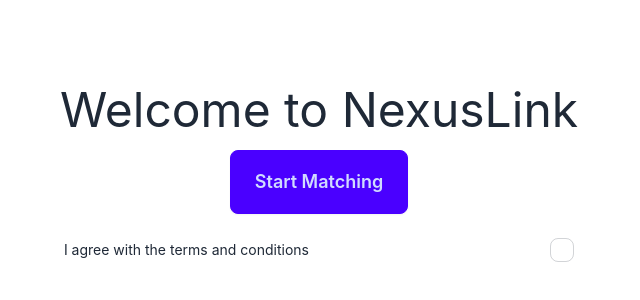
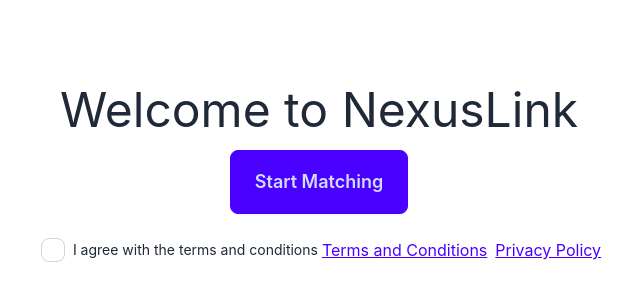
Before and after one commit to Kbpatel3/InstantNexus, a React (Create React App) app in the folder frontend/my-app/: page / in a window 1280 px wide. Shown: the part 222-522 px from the top of the page, without its empty margins (321-961 px from the left). Built offline with nearby package versions, Linux system fonts and the light colour scheme; no server answers.

Commit message:
Finished LandingPage.js

```diff
--- a/frontend/my-app/src/pages/DashboardPage.js
+++ b/frontend/my-app/src/pages/DashboardPage.js
@@ -0,0 +1,20 @@
+import React, { useState, useEffect } from 'react';
+import io from 'socket.io-client';
+
+// Create a new socket.io client
+const socket = io('http://localhost:5000');
+
+// Test the connection
+socket.on('connect', () => {
+  alert('Connected to the server');
+});
+
+function DashboardPage() {
+  return (
+    <div>
+      <h1>Dashboard</h1>
+    </div>
+  );
+}
+
+export default DashboardPage;
--- a/frontend/my-app/src/pages/LandingPage.js
+++ b/frontend/my-app/src/pages/LandingPage.js
@@ -12,7 +12,14 @@ function LandingPage() {
         if (!accepted) {
             // Alert the user to accept the terms and privacy policies
             alert('Please accept the terms and privacy policies');
+        } else {
+            // Redirect the user to the dashboard
+            window.location.href = '/dashboard';
         }
+    }
+
+    const handleCheckboxButton = () => {
+        setAccepted(!accepted);
     }
 
     // JSX to render
@@ -21,11 +28,15 @@ function LandingPage() {
             <div className={'text-center'}>
                 <h1 className={'m-4 text-5xl'}>Welcome to NexusLink</h1>
                 <button className={"btn btn-primary btn-lg"} onClick={handleButtonClick}>Start Matching</button>
-                <div className="form-control m-4">
-                    <label className="label cursor-pointer">
+                <div className="m-4 flex justify-between items-center">
+                    <label className="label cursor-pointer flex items-center">
+                        <input type="checkbox" className="checkbox mr-2" onChange={handleCheckboxButton}/>
                         <span className="label-text">I agree with the terms and conditions</span>
-                        <input type="checkbox" className="checkbox"/>
                     </label>
+                    <div className="flex items-center space-x-2">
+                        <a href={"/terms"} className="link link-primary" target="_blank" rel="noopener noreferrer">Terms and Conditions</a>
+                        <a href={"/privacy"} className="link link-primary" target="_blank" rel="noopener noreferrer">Privacy Policy</a>
+                    </div>
                 </div>
             </div>
         </div>
--- a/frontend/my-app/src/pages/PrivacyPage.js
+++ b/frontend/my-app/src/pages/PrivacyPage.js
@@ -0,0 +1,13 @@
+
+function PrivacyPage() {
+  return (
+    <div>
+      <h1>Privacy Policy</h1>
+      <p>
+        Lorem ipsum dolor sit amet, consectetur adipiscing elit. Donec nec odio vitae libero faucibus aliquam. Nulla facilisi. Morbi auctor, eros nec convallis fermentum, nulla est lacinia purus, vel laoreet justo purus nec libero. Sed ac libero nec lorem lacinia bibendum. Suspendisse potenti. Aenean vitae augue nec nunc laoreet luctus
+      </p>
+    </div>
+  );
+}
+
+export default PrivacyPage;
--- a/frontend/my-app/src/pages/TermsPage.js
+++ b/frontend/my-app/src/pages/TermsPage.js
@@ -0,0 +1,13 @@
+
+function TermsPage() {
+  return (
+    <div>
+      <h1>Terms of Service</h1>
+      <p>
+        Lorem ipsum dolor sit amet, consectetur adipiscing elit. Donec nec odio vitae libero faucibus aliquam. Nulla facilisi. Morbi auctor, eros nec convallis fermentum, nulla est lacinia purus, vel laoreet justo purus nec libero. Sed ac libero nec lorem lacinia bibendum. Suspendisse potenti. Aenean vitae augue nec nunc laoreet luctus
+      </p>
+    </div>
+  );
+}
+
+export default TermsPage;
```
Also changed, not shown: 1 other file (tests, documents, lock files or other folders).
